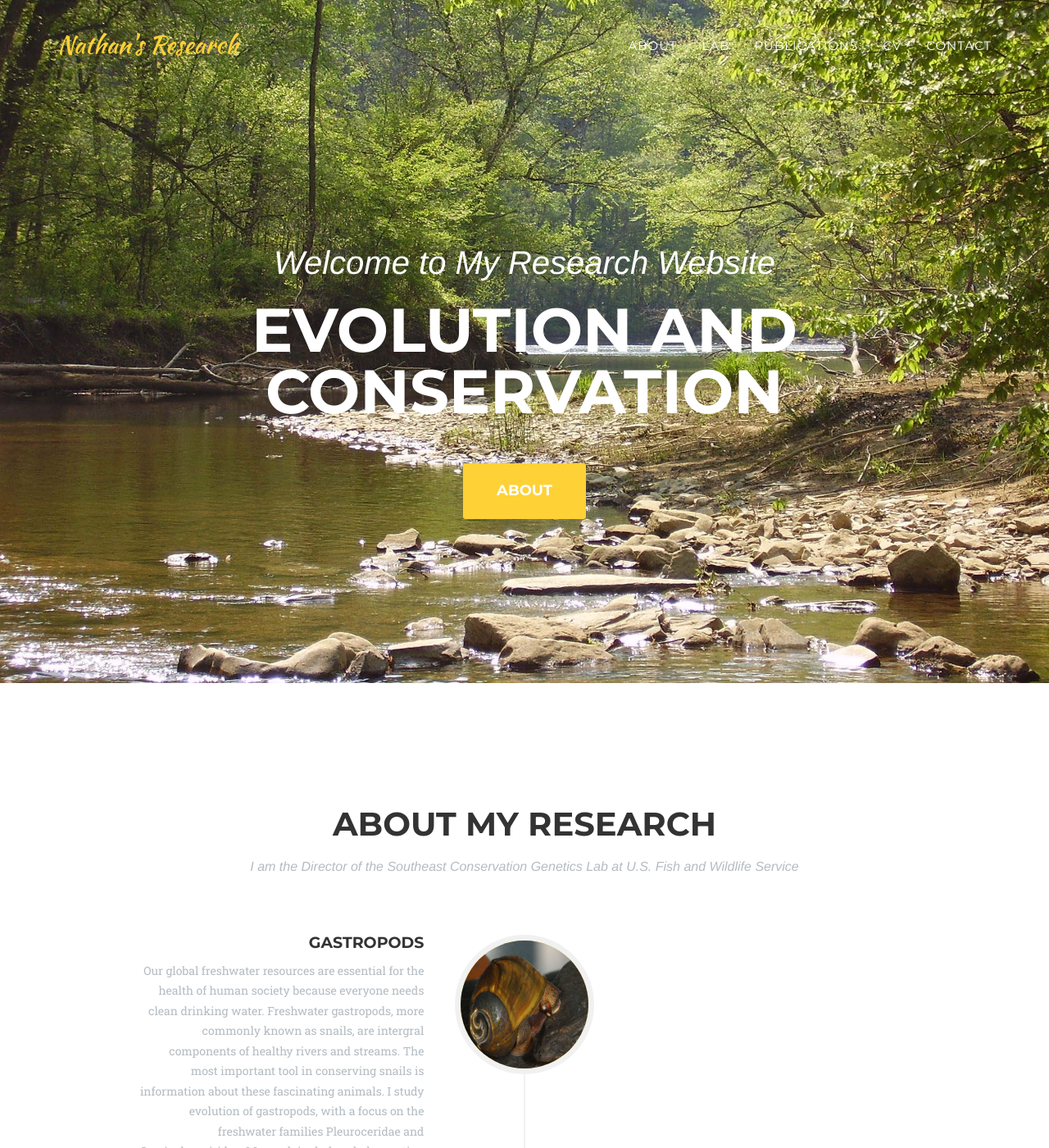
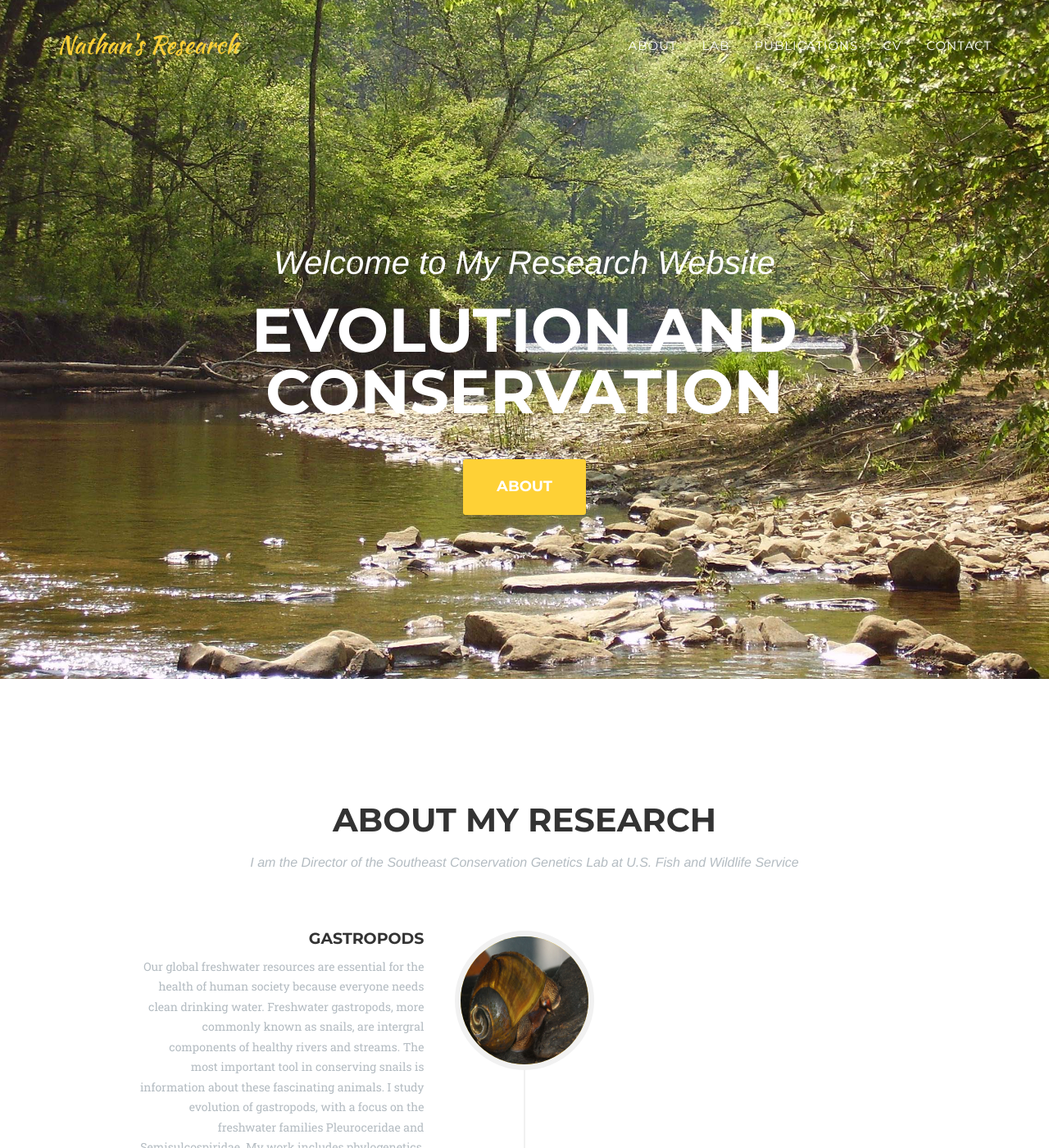
Before and after one commit to NathanWhelan/nathanwhelan.github.io, a Jekyll site: the page built from index.html, in a window 1280 px wide and 1400 px high. Shown: the whole window at 82% size. Built offline with Jekyll 4.4.1, drawn with Linux system fonts in a browser that asks for light colours; some web fonts are replaced.

Commit message:
Update agency.css

```diff
--- a/_includes/css/agency.css
+++ b/_includes/css/agency.css
@@ -315,7 +315,7 @@ header .intro-text .intro-heading {
     }
 
     header .intro-text .intro-heading {
-        margin-bottom: 50px;
+        margin-bottom:45px;
         text-transform: uppercase;
         font-family: {{ site.data.template.font.primary }};
         font-size: 75px;
```
